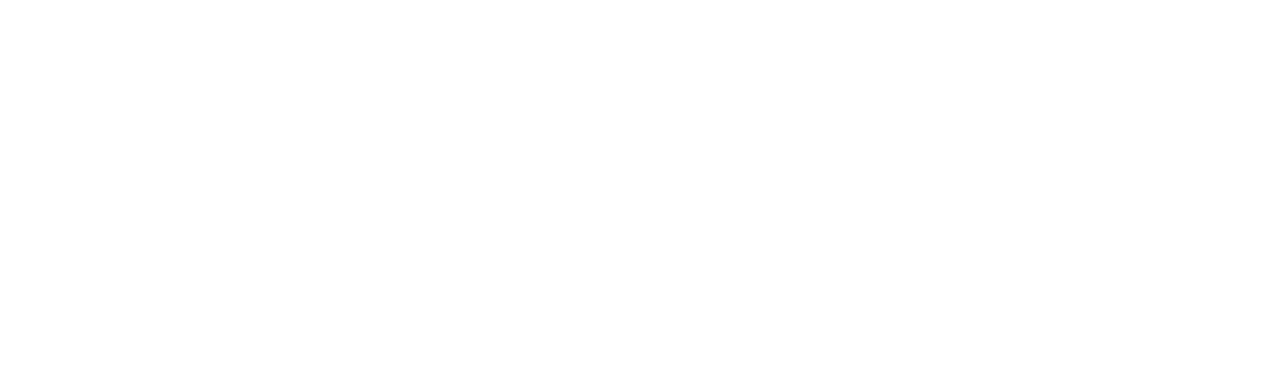
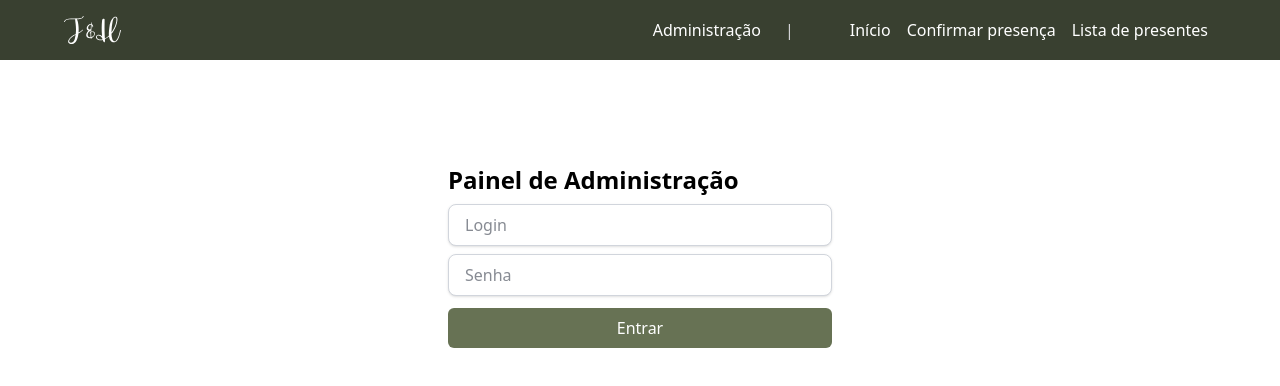
Before and after one commit to hallan-n/casamento-frontend, a React (Vite) app: page /admin-login in a window 1280 px wide. Before the commit this address had no page. Shown: the top 386 px of the page. Built offline with nearby package versions, Linux system fonts and the light colour scheme.

Commit message:
Iniciado a  pagina admin login

```diff
--- a/src/App.jsx
+++ b/src/App.jsx
@@ -1,3 +1,4 @@
+import AdminLogin from "./pages/AdminLogin";
 import ConfirmPresence from "./pages/ConfirmPresence";
 import Home from "./pages/Home"
 import { BrowserRouter as Router, Routes, Route } from "react-router-dom";
@@ -9,6 +10,7 @@
       <Routes>
         <Route path="/" element={<Home />} />
         <Route path="/confirm-presence/:uuid?" element={<ConfirmPresence />} />
+        <Route path="/admin-login" element={<AdminLogin />} />
       </Routes>
     </Router>
   );
--- a/src/components/Header.jsx
+++ b/src/components/Header.jsx
@@ -13,6 +13,10 @@
                 <div className='w-full max-w-6xl mx-auto flex justify-between items-center'>
                     <img src="/src/assets/logo.svg" className='h-7' />
                     <ul className='hidden md:flex text-white'>
+                        <span className='flex justify-between me-8'>
+                            <li className='cursor-pointer px-2 hover:text-zinc-400 transition-all'><Link to="/admin-login">Administração</Link></li>
+                            <p className='px-4 text-zinc-300'>|</p>
+                        </span>
                         <li className='cursor-pointer px-2 hover:text-zinc-400 transition-all'><Link to="/">Início</Link></li>
                         <li className='cursor-pointer px-2 hover:text-zinc-400 transition-all'><Link to="/confirm-presence">Confirmar presença</Link></li>
                         <li className='cursor-pointer px-2 hover:text-zinc-400 transition-all'><Link to="/gift-list">Lista de presentes</Link></li>
@@ -31,6 +35,11 @@
                                     }`}
                             >
                                 <ul className="p-2 space-y-2">
+                                    <span >
+                                        <li className='p-2 hover:bg-gray-100 cursor-pointer'><Link to="/admin-login">Administração</Link></li>
+                                        <hr className='m-2 mt-3 border-zinc-400'/>
+
+                                    </span>
                                     <li className="p-2 hover:bg-gray-100 cursor-pointer">Início</li>
                                     <li className="p-2 hover:bg-gray-100 cursor-pointer">Confirmar presença</li>
                                     <li className="p-2 hover:bg-gray-100 cursor-pointer">Lista de presentes</li>
--- /dev/null
+++ b/src/pages/AdminLogin.jsx
@@ -0,0 +1,28 @@
+import Header from '../components/Header';
+
+export default function AdminLogin() {
+
+    return (
+        <div>
+            <Header />
+
+            <div className='h-screen w-full '>
+                <form className='max-w-96 flex flex-col gap-2 w-full mx-auto mt-26'>
+                    <h1 className='text-2xl font-bold'>Painel de Administração</h1>
+                    <input
+                        name='login'
+                        type="text"
+                        placeholder="Login"
+                        className="px-4 py-2 w-full rounded-lg border border-gray-300 bg-white text-gray-900 shadow-sm focus:outline-none focus:ring-2" />
+                    <input
+                        name='password'
+                        type="password"
+                        placeholder="Senha"
+                        className="px-4 py-2 w-full rounded-lg border border-gray-300 bg-white text-gray-900 shadow-sm focus:outline-none focus:ring-2" />
+
+                    <button type='submit' className='mt-1 cursor-pointer transition bg-olive-button p-2 rounded-md text-white w-full'>Entrar</button>
+                </form>
+            </div>
+        </div>
+    );
+}
--- a/src/pages/ConfirmPresence.jsx
+++ b/src/pages/ConfirmPresence.jsx
@@ -84,7 +84,6 @@
             const transformed = {
                 id: formData.id,
                 name: formData.name,
-                id: formData.id,
                 phone: formData.phone,
                 email: formData.email,
                 is_confirmed: formData.is_confirmed,
```
